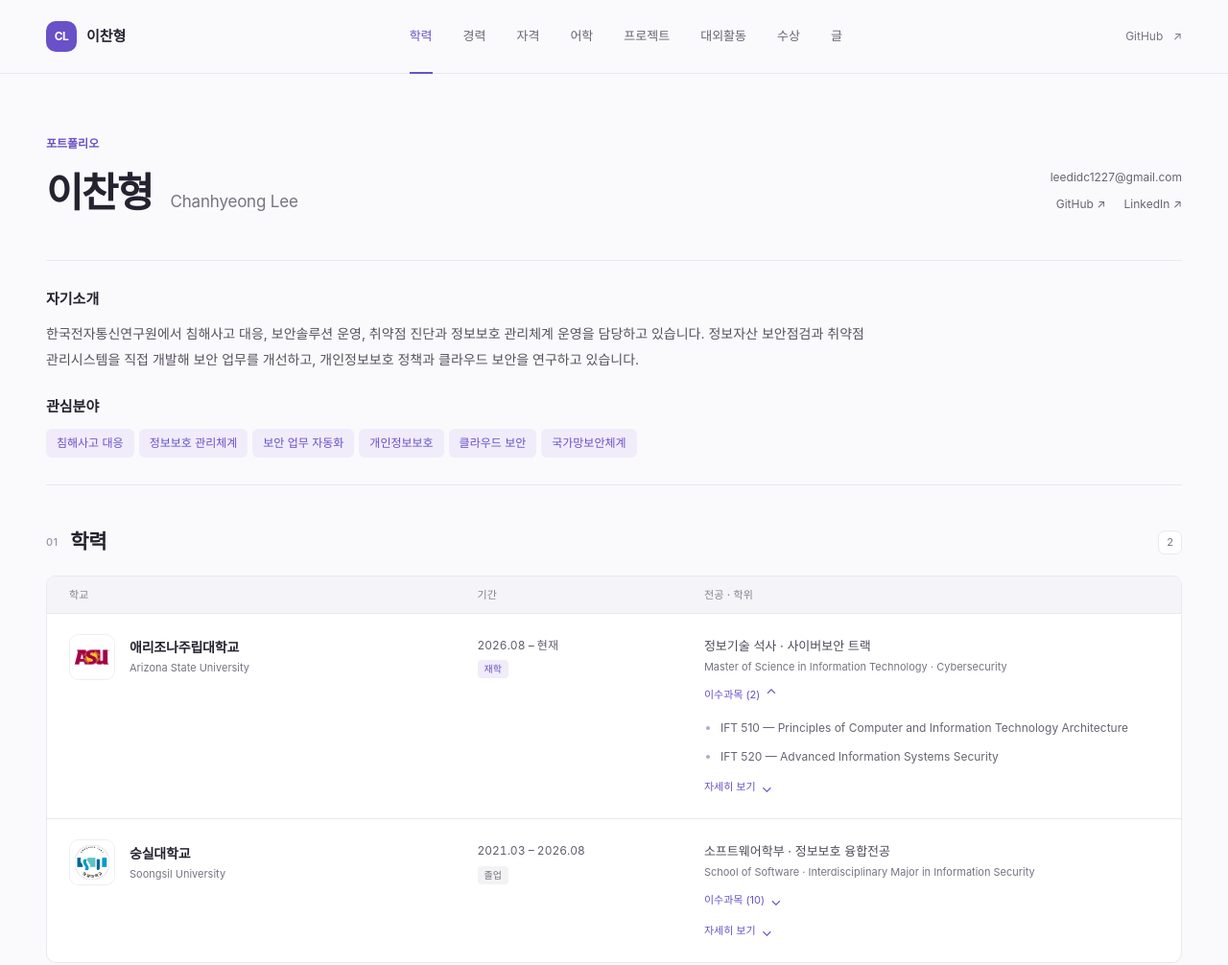
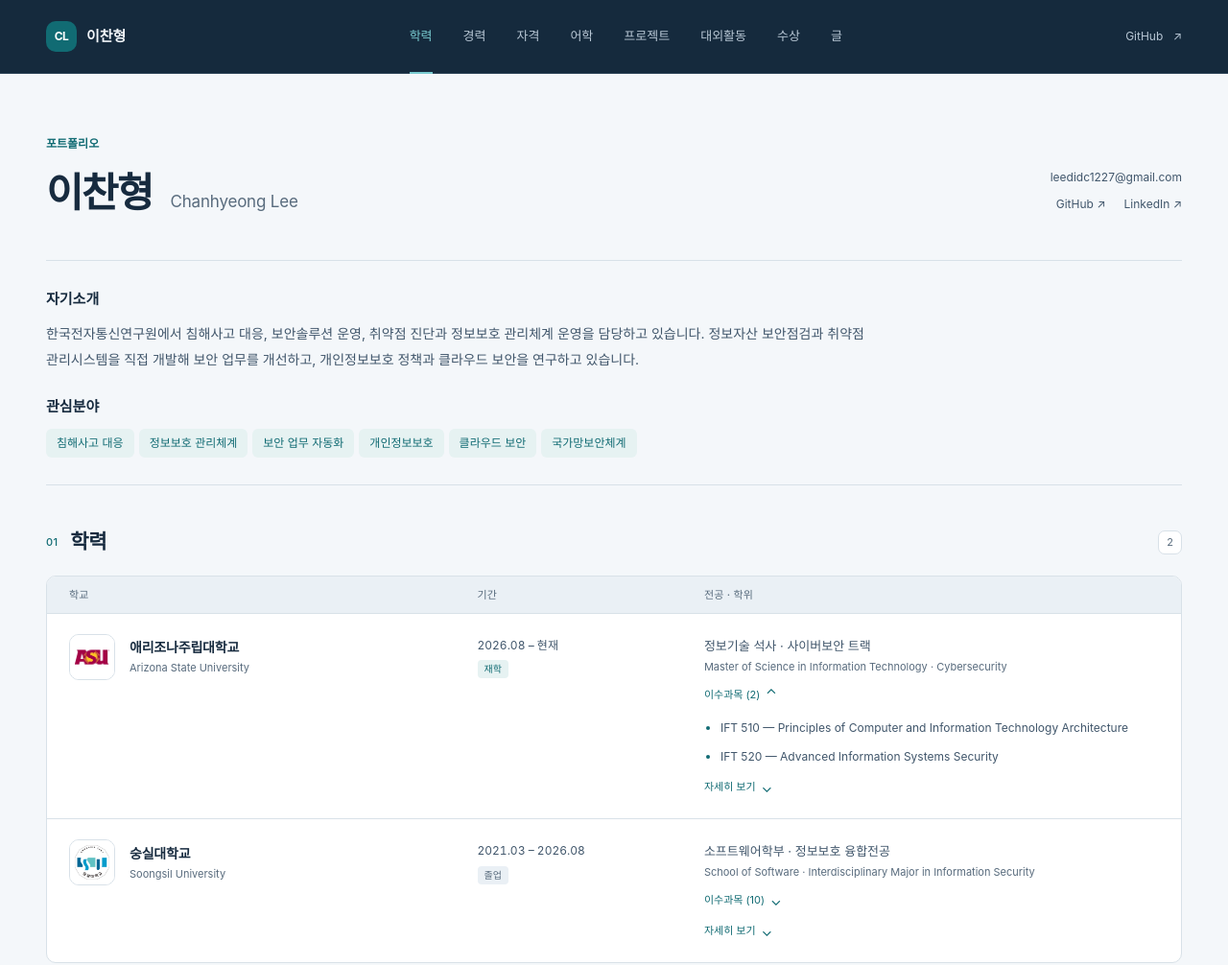
Before and after one commit to leedidc/Personal-Profile, a plain HTML site: page index.html in a window 1280 px wide. Shown: the top 1006 px of the page at 96% size. Drawn offline with Linux system fonts and the light colour scheme.

Commit message:
Use a navy and teal portfolio color palette

```diff
--- a/css/admin-common.css
+++ b/css/admin-common.css
@@ -72,7 +72,7 @@
 .field textarea {
   width: 100%;
   padding: 10px 12px;
-  border: 1px solid #dedbe7;
+  border: 1px solid var(--control-line);
   border-radius: 7px;
   background: white;
   color: var(--ink);
@@ -182,12 +182,12 @@ dialog {
   padding: 0;
   color: var(--ink);
   background: var(--paper);
-  box-shadow: 0 24px 100px #25233022;
+  box-shadow: 0 24px 100px #152a3d22;
   width: min(700px, calc(100% - 32px));
   max-height: calc(100dvh - 40px);
 }
 dialog::backdrop {
-  background: #29233366;
+  background: #152a3d66;
   backdrop-filter: blur(3px);
 }
 .dialog-header {
--- a/css/posts-editor.css
+++ b/css/posts-editor.css
@@ -39,7 +39,7 @@
 .sidebar-post:hover,
 .sidebar-post[aria-current='true'] {
   background: var(--accent-soft);
-  border-color: #d4cbea;
+  border-color: var(--accent-line);
 }
 .sidebar-post strong {
   font-size: 13px;
@@ -124,7 +124,7 @@
   border: 0;
   border-bottom: 1px solid var(--line);
   border-radius: 8px 8px 0 0;
-  background: #faf9fc;
+  background: var(--surface-hover);
   padding: 12px 10px 5px;
 }
 #post-toolbar .ql-formats {
@@ -172,7 +172,7 @@
 }
 #rich-editor .ql-editor.ql-blank::before {
   font-style: normal;
-  color: #9c97a9;
+  color: var(--muted);
   left: 24px;
   right: 24px;
 }
--- a/css/site-common.css
+++ b/css/site-common.css
@@ -1,12 +1,23 @@
-/* 색상과 글꼴 */
+/* 공통 색상: 네이비 구조, 슬레이트 본문, 청록색 강조 */
 :root {
-  --ink: #252330;
-  --muted: #767482;
-  --accent: #6951c8;
-  --accent-soft: #f0ecfa;
-  --line: #e9e8ee;
-  --paper: #fafafc;
+  --ink: #172b3f;
+  --text-secondary: #40566b;
+  --muted: #586b7d;
+  --accent: #116b73;
+  --accent-soft: #e6f2f2;
+  --accent-line: #b2d4d7;
+  --focus: #148a94;
+  --line: #d8e1e8;
+  --control-line: #b8c6d2;
+  --paper: #f4f7fa;
+  --surface-muted: #eaf0f5;
+  --surface-hover: #f6f9fb;
   --white: #fff;
+  --navy: #152a3d;
+  --navy-line: #2b4256;
+  --on-dark: #f1f5f9;
+  --on-dark-muted: #b8c7d5;
+  --on-dark-accent: #79cbd0;
   --font: 'Pretendard', 'Noto Sans KR', -apple-system, BlinkMacSystemFont, 'Segoe UI', sans-serif;
 }
 /* 기본 요소와 접근성 */
@@ -60,7 +71,7 @@ input:focus-visible,
 textarea:focus-visible,
 select:focus-visible,
 summary:focus-visible {
-  outline: 3px solid #b4a4ee;
+  outline: 3px solid var(--focus);
   outline-offset: 4px;
 }
 h1,
@@ -104,9 +115,17 @@ p {
   position: sticky;
   top: 0;
   z-index: 10;
-  background: rgba(250, 250, 252, 0.96);
-  border-bottom: 1px solid var(--line);
-  backdrop-filter: blur(12px);
+  background: var(--navy);
+  color: var(--on-dark);
+  border-bottom: 1px solid var(--navy-line);
+}
+.site-header a:focus-visible,
+.site-header button:focus-visible {
+  outline-color: var(--on-dark-accent);
+}
+.site-header .brand:hover,
+.site-header .header-github:hover {
+  color: var(--on-dark-accent);
 }
 .header-inner {
   display: flex;
@@ -145,11 +164,11 @@ p {
   display: flex;
   align-items: center;
   font-size: 13px;
-  color: #676472;
+  color: var(--on-dark-muted);
 }
 .site-header nav a[aria-current],
 .site-header nav a:hover {
-  color: var(--accent);
+  color: var(--on-dark-accent);
 }
 .site-header nav a[aria-current]::after {
   content: '';
@@ -158,11 +177,11 @@ p {
   height: 2px;
   left: 0;
   right: 0;
-  background: var(--accent);
+  background: var(--on-dark-accent);
 }
 .header-github {
   font-size: 12px;
-  color: var(--muted);
+  color: var(--on-dark-muted);
 }
 .header-github span {
   margin-left: 7px;
@@ -204,7 +223,7 @@ p {
   justify-content: flex-end;
   gap: 8px 19px;
   font-size: 12px;
-  color: #676472;
+  color: var(--text-secondary);
   padding-bottom: 6px;
 }
 .profile-links a:first-child {
@@ -223,7 +242,7 @@ p {
 }
 .profile-introduction p {
   max-width: 900px;
-  color: #56515f;
+  color: var(--text-secondary);
   line-height: 1.9;
   white-space: pre-line;
 }
@@ -264,7 +283,7 @@ p {
 .section-index {
   font-size: 11px;
   font-weight: 500;
-  color: #9993ab;
+  color: var(--accent);
   letter-spacing: 0.03em;
 }
 .section-count {
@@ -292,13 +311,13 @@ p {
   text-align: left;
 }
 .resume-table thead {
-  background: #f5f4f8;
+  background: var(--surface-muted);
 }
 .resume-table thead th {
   padding: 10px 23px;
   font-size: 11px;
   letter-spacing: 0.02em;
-  color: #86818f;
+  color: var(--muted);
   font-weight: 500;
   border-bottom: 1px solid var(--line);
 }
@@ -342,7 +361,7 @@ p {
   border-bottom: 0;
 }
 .resume-table tbody tr:hover {
-  background: #fdfcfe;
+  background: var(--surface-hover);
 }
 .identity {
   display: flex;
@@ -358,7 +377,7 @@ p {
   width: 48px;
   height: 48px;
   background: white;
-  border: 1px solid #eeedf2;
+  border: 1px solid var(--line);
   border-radius: 10px;
   overflow: hidden;
 }
@@ -398,7 +417,7 @@ p {
   display: block;
   white-space: normal;
   font-size: 12px;
-  color: #615c6d;
+  color: var(--text-secondary);
   font-variant-numeric: tabular-nums;
   margin-top: 2px;
 }
@@ -407,9 +426,9 @@ p {
   margin-top: 6px;
   padding: 1px 7px;
   border-radius: 4px;
-  background: #f3f2f5;
+  background: var(--surface-muted);
   font-size: 10px;
-  color: #77717f;
+  color: var(--muted);
   line-height: 1.7;
 }
 .badge.current {
@@ -419,7 +438,7 @@ p {
 .row-summary {
   font-size: 13px;
   line-height: 1.7;
-  color: #4e4a59;
+  color: var(--text-secondary);
   margin-top: 1px;
 }
 /* 상세 내용과 프로젝트 */
@@ -457,7 +476,7 @@ p {
 .award-details {
   margin: 12px 0 3px;
   padding-left: 17px;
-  color: #696373;
+  color: var(--text-secondary);
   font-size: 12px;
   line-height: 1.85;
 }
@@ -467,7 +486,7 @@ p {
 }
 .row-details li::marker,
 .award-details li::marker {
-  color: #b2a6d4;
+  color: var(--accent);
 }
 .tags {
   display: flex;
@@ -480,8 +499,8 @@ p {
   font-size: 10px;
   line-height: 1.6;
   border-radius: 4px;
-  color: #77717f;
-  background: #f5f4f8;
+  color: var(--muted);
+  background: var(--surface-muted);
 }
 .project-group + .project-group {
   margin-top: 22px;
@@ -491,7 +510,7 @@ p {
   align-items: center;
   gap: 8px;
   font-size: 12px;
-  color: #625b75;
+  color: var(--text-secondary);
   font-weight: 600;
   margin-bottom: 10px;
 }
@@ -500,7 +519,7 @@ p {
   width: 4px;
   height: 4px;
   border-radius: 50%;
-  background: #ad9cd7;
+  background: var(--accent);
 }
 .project-link {
   display: inline-block;
@@ -521,7 +540,7 @@ p {
   border-top: 1px solid var(--line);
   padding-block: 24px 35px;
   margin-top: 54px;
-  color: #908a9b;
+  color: var(--muted);
   font-size: 11px;
 }
 .button {
@@ -531,7 +550,7 @@ p {
   gap: 7px;
   min-height: 38px;
   padding: 8px 15px;
-  border: 1px solid #dedbe7;
+  border: 1px solid var(--control-line);
   border-radius: 7px;
   background: white;
   color: var(--ink);
--- a/index.html
+++ b/index.html
@@ -7,7 +7,7 @@
       name="description"
       content="이찬형의 학력, 경력, 자격, 어학, 프로젝트, 대외활동, 수상 포트폴리오"
     />
-    <meta name="theme-color" content="#fafafc" />
+    <meta name="theme-color" content="#152a3d" />
     <title>이찬형 | 포트폴리오</title>
     <link rel="icon" href="image/favicon.svg" type="image/svg+xml" />
     <link rel="stylesheet" href="css/site-common.css" />
```
Also changed, not shown: admin/index.html (+1 -0 lines), admin/posts.html (+1 -0 lines), css/posts.css (+4 -4 lines), posts/index.html (+1 -0 lines), posts/view.html (+1 -0 lines), README.md, image/favicon.svg.
